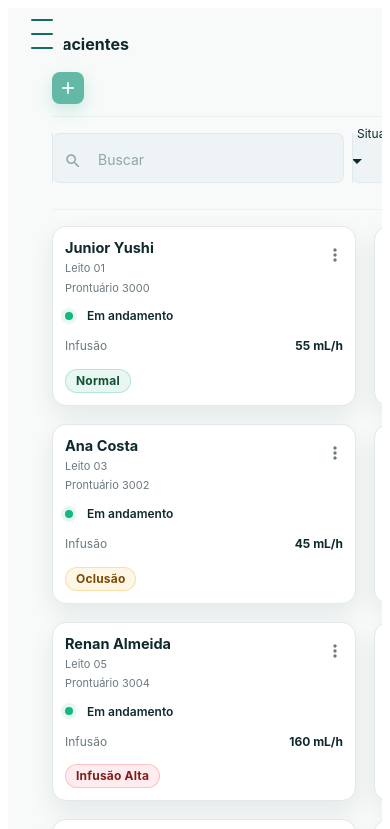
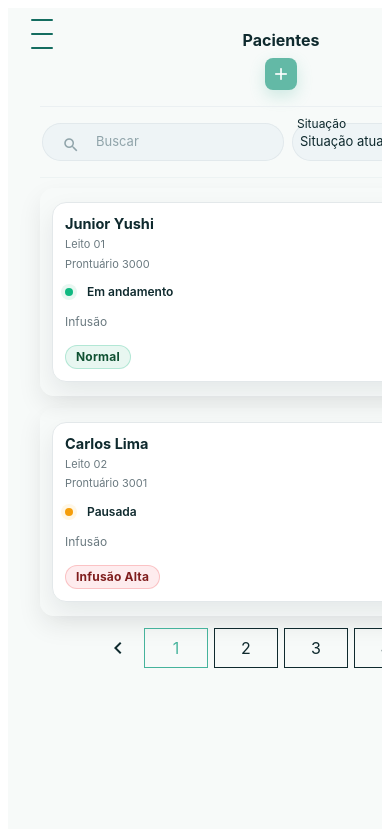
Before and after one commit to lKauanF/Drop-Tracking-Frontend, an Angular app: page /pacientes in a window 390 px wide. Shown: the top 829 px of the page. Built offline with nearby package versions, Linux system fonts and the light colour scheme.

Commit message:
mobile
pagina pacientes

```diff
--- a/src/app/pages/pacientes/components/dialogs/adicionar-paciente.dialog.ts
+++ b/src/app/pages/pacientes/components/dialogs/adicionar-paciente.dialog.ts
@@ -19,33 +19,46 @@ import { PacientesService, Paciente } from '../../../../core/services/pacientes.
     MatButtonModule,
   ],
   template: `
+    <!-- Cabeçalho “grudado” -->
     <h2 mat-dialog-title class="dlg-title">Adicionar Paciente</h2>
 
+    <!-- Área rolável -->
     <mat-dialog-content class="dlg-content">
-      <form [formGroup]="form" (ngSubmit)="salvar()" class="dialog-form">
+      <form [formGroup]="form" (ngSubmit)="salvar()" class="dialog-form" novalidate>
 
         <mat-form-field appearance="outline" class="campo slim">
           <mat-label>Nome do Paciente*</mat-label>
-          <input matInput formControlName="nome" />
+          <input matInput formControlName="nome" autocomplete="name" />
         </mat-form-field>
 
         <div class="linha">
           <mat-form-field appearance="outline" class="campo slim">
             <mat-label>Prontuário*</mat-label>
-            <input matInput formControlName="prontuario" />
+            <input
+              matInput
+              formControlName="prontuario"
+              inputmode="numeric"
+              autocomplete="off"
+            />
           </mat-form-field>
 
           <mat-form-field appearance="outline" class="campo slim">
             <mat-label>Leito*</mat-label>
-            <input matInput formControlName="leito" />
+            <input
+              matInput
+              formControlName="leito"
+              inputmode="numeric"
+              autocomplete="off"
+            />
           </mat-form-field>
         </div>
 
         <mat-form-field appearance="outline" class="campo slim">
           <mat-label>ID da Bomba (opcional)</mat-label>
-          <input matInput formControlName="bomba_id" />
+          <input matInput formControlName="bomba_id" autocomplete="off" />
         </mat-form-field>
 
+        <!-- Rodapé “grudado” -->
         <div class="dlg-actions">
           <button mat-stroked-button type="button" class="btn-ghost" (click)="fechar()">Cancelar</button>
           <button mat-raised-button color="primary" class="btn-primary" type="submit" [disabled]="form.invalid || carregando">
@@ -56,21 +69,37 @@ import { PacientesService, Paciente } from '../../../../core/services/pacientes.
     </mat-dialog-content>
   `,
   styles: [`
-    /* dimensões gerais */
-    .dlg-title{ margin: 0; padding: 18px 22px 6px; font-weight: 700; font-size: 18px; color: #0f2a2e; }
+    :host{ display:block; }
+
+    /* ---------- layout base (desktop) ---------- */
+    .dlg-title{
+      margin: 0;
+      padding: 18px 22px 6px;
+      font-weight: 700;
+      font-size: 18px;
+      color: #0f2a2e;
+      position: sticky; top: 0; z-index: 2;
+      background: #fff; /* evita texto sobreposto quando rola */
+      border-bottom: 1px solid #eef2f4;
+    }
     .dlg-content{ padding: 8px 22px 16px; }
     .dialog-form{ display: grid; gap: 12px; width: min(560px, 92vw); }
 
-    /* grid 2 colunas para prontuário/leito */
     .linha{ display: grid; grid-template-columns: 1fr 1fr; gap: 12px; }
 
-    /* ações */
-    .dlg-actions{ display: flex; justify-content: flex-end; gap: 12px; margin-top: 6px; }
+    .dlg-actions{
+      position: sticky; bottom: 0; z-index: 2;
+      display: flex; justify-content: flex-end; gap: 12px;
+      padding: 12px 0 4px;
+      background: linear-gradient(180deg, rgba(255,255,255,.0), rgba(255,255,255,1) 40%);
+      border-top: 1px solid #eef2f4;
+      margin-top: 4px;
+    }
     .btn-ghost{ height: 40px; border-radius: 12px; }
     .btn-primary{ height: 40px; border-radius: 12px; }
 
-    /* ===== Material “pill” 44px (outline suave) ===== */
-    .campo.mat-mdc-form-field { width: 100%; }
+    /* ---------- material “pill” (44px) ---------- */
+    .campo.mat-mdc-form-field{ width: 100%; }
     .campo.slim .mat-mdc-text-field-wrapper{
       height: 44px;
       border-radius: 12px !important;
@@ -94,12 +123,46 @@ import { PacientesService, Paciente } from '../../../../core/services/pacientes.
     .campo.slim .mdc-text-field--focused .mdc-notched-outline__trailing,
     .campo.slim .mdc-text-field--focused .mdc-notched-outline__notch{
       border-color: #46b39c !important;
-      box-shadow: 0 0 0 3px #e6f6f2 inset; /* glow verdinho */
+      box-shadow: 0 0 0 3px #e6f6f2 inset;
     }
 
-    /* responsivo */
-    @media (max-width: 560px){
-      .linha{ grid-template-columns: 1fr; }
+    /* ---------- MOBILE SHEET (≤ 480px) ---------- */
+    /* pega a classe do painel passada em panelClass: 'dlg--paciente' */
+    :host-context(.dlg--paciente) ::ng-deep .mat-mdc-dialog-surface{
+      /* desktop normal; substituído no mobile abaixo */
+      border-radius: 16px;
+    }
+
+    @media (max-width: 480px){
+      /* o painel do diálogo vira tela cheia */
+      :host-context(.dlg--paciente) ::ng-deep .mat-mdc-dialog-surface{
+        width: 100vw !important;
+        max-width: 100vw !important;
+        height: 100dvh !important;
+        max-height: 100dvh !important;
+        margin: 0 !important;
+        border-radius: 0 !important;
+      }
+
+      .dlg-title{
+        padding: 16px 16px 8px;
+        font-size: 16px;
+      }
+      .dlg-content{
+        padding: 8px 16px 12px;
+        /* garante que só o conteúdo role */
+        max-height: calc(100dvh - 56px); /* título ~56px */
+        overflow: auto;
+        -webkit-overflow-scrolling: touch;
+      }
+      .dialog-form{ width: 100%; gap: 12px; }
+      .linha{ grid-template-columns: 1fr; gap: 10px; }
+
+      .dlg-actions{
+        padding: 10px 0 6px;
+        gap: 10px;
+      }
+      .btn-ghost, .btn-primary{ height: 42px; }
     }
   `]
 })
@@ -107,6 +170,7 @@ export class AdicionarPacienteDialog {
   private fb = inject(FormBuilder);
   private ref = inject(MatDialogRef<AdicionarPacienteDialog>);
   private pacientesService = inject(PacientesService);
+
   carregando = false;
 
   form = this.fb.group({
@@ -116,29 +180,26 @@ export class AdicionarPacienteDialog {
     bomba_id: [''],
   });
 
-  fechar() { this.ref.close(null); }
+  fechar(){ this.ref.close(null); }
 
-  salvar() {
-  if (this.form.invalid) { this.form.markAllAsTouched(); return; }
+  salvar(){
+    if (this.form.invalid){ this.form.markAllAsTouched(); return; }
     this.carregando = true;
 
     const v = this.form.getRawValue();
-  // valores padrão mínimos para o card
     const payload = {
-    nome: v.nome!.trim(),
+      nome: (v.nome || '').trim(),
       prontuario: v.prontuario!,
       leito: v.leito!,
       bomba_id: v.bomba_id || '',
-    // padrões que o card depende
-    situacao: 'em_andamento',
+      situacao: 'em_andamento',   // valores padrão esperados no card
       alerta: 'normal',
       infusao_taxa: null,
     };
 
     this.pacientesService.criar(payload as any).subscribe({
-    next: (pac: Paciente) => this.ref.close(pac), // << devolve um Paciente completo
+      next: (pac: Paciente) => this.ref.close(pac),
       error: () => (this.carregando = false),
     });
   }
-
 }
--- a/src/app/pages/pacientes/pacientes.component.scss
+++ b/src/app/pages/pacientes/pacientes.component.scss
@@ -67,7 +67,7 @@
 :host ::ng-deep .mat-mdc-form-field-icon-prefix{
   display:inline-flex !important; align-items:center !important; height:100%;
 }
-:host ::ng-deep .mat-mdc-form-field-icon-prefix .mat-icon{ width:18px; height:18px; font-size:18px; }
+:host ::ng-deep .mat-mdc-form-field-icon-prefix .mat-icon{ width:18px; height:30px; font-size:18px; }
 
 /* ===== Grid de cards ===== */
 .grid{
@@ -88,7 +88,155 @@
 
 /* ===== Mobile ===== */
 
-@media (max-width:640px){
-  .filtros{ grid-template-columns: 1fr 36px minmax(140px,45%); column-gap:8px; }
-  .totais{ display:none; }
+/* =========================
+   MOBILE — Pacientes (≤ 680px)
+   Mantém desktop intacto
+========================= */
+@media (max-width: 680px){
+
+  /* container sem cortes e com respiro */
+  .conteudo{
+    max-width: 100%;
+    width: 100%;
+    padding: 12px 16px 18px;
+    box-sizing: border-box;
+  }
+
+  /* Topbar: título central + divisória, ações abaixo somem os totais */
+  .topbar{
+    display: grid;
+    grid-template-columns: 1fr;
+    grid-template-rows: auto auto;
+    justify-items: center;
+    align-items: center;
+    row-gap: 8px;
+    margin-bottom: 8px;
+  }
+  .title-row{
+    grid-column: 1 / -1;
+    grid-row: 1;
+    text-align: center;
+  }
+  .title{ margin: 0; font-size: 16px; font-weight: 700; }
+
+  /* linha centralizada sob o título (igual aos outros screens) */
+  .hairline{
+    height: 1px;
+    background: var(--line, #e9eff1);
+    max-width: 520px;
+    margin: 6px auto 10px;
+    opacity: .9;
+  }
+
+  /* Oculta “X resultados” no mobile para limpar a barra */
+  .meta-right, .totais{ display: none; }
+
+  /* Filtros em faixa rolável, compacta e sem corte lateral */
+  .filtros{
+    display: flex;
+    gap: 8px;
+    padding: 6px 2px 10px;
+    margin: 0;
+    overflow-x: auto;
+    -webkit-overflow-scrolling: touch;
+    scrollbar-width: none;
+  }
+  .filtros::-webkit-scrollbar{ display: none; }
+
+  /* cada campo vira um “chip” estreito */
+  .filtros .campo{ flex: 0 0 auto; min-width: 160px; }
+  .filtros .campo:first-child{ min-width: 200px; }    /* busca */
+  .btn-tune{ flex: 0 0 36px; }
+
+  /* material compact */
+  :host ::ng-deep .campo.slim .mat-mdc-text-field-wrapper{
+    height: 38px !important;
+    border-radius: 999px !important;
+    background: #eef4f6;
+    padding: 0 8px !important;
+    box-shadow: inset 0 0 0 1px #e2e9ec;
+  }
+  :host ::ng-deep .campo.slim .mdc-notched-outline__leading,
+  :host ::ng-deep .campo.slim .mdc-notched-outline__trailing,
+  :host ::ng-deep .campo.slim .mdc-notched-outline__notch{
+    border-color: transparent !important;
+  }
+  :host ::ng-deep .campo.slim .mat-mdc-form-field-infix{ padding: 6px 0 !important; }
+  :host ::ng-deep .campo.slim .mdc-text-field__input,
+  :host ::ng-deep .campo.slim .mat-mdc-select-value{
+    font-size: 13px; line-height: 24px;
+  }
+  :host ::ng-deep .campo .mat-mdc-form-field-subscript-wrapper{ display: none !important; }
+
+  /* Grid de cards: 1 por linha, com respiro agradável */
+  .grid{
+    grid-template-columns: 1fr !important;
+    gap: 12px !important;
+    margin-top: 8px;
+  }
+
+  /* Ajustes gentis do card (nomes podem variar; usa seletores seguros) */
+  .grid > *{
+    border-radius: 14px;
+    box-shadow: var(--shadow);
+    padding: 14px 12px;
+  }
+  /* cabeçalho do card (nome + menu) mais “arejado” */
+  .grid > * .cabecalho,
+  .grid > * [class*="header"],
+  .grid > * [class*="titulo"]{
+    display: flex; align-items: center; justify-content: space-between;
+    gap: 8px; margin-bottom: 8px;
+  }
+  /* linha de meta (leito/prontuário) em duas colunas fluidas */
+  .grid > * .meta,
+  .grid > * [class*="info"]{
+    display: grid; grid-template-columns: 1fr 1fr; gap: 6px 10px;
+    font-size: 13px;
+  }
+  /* status/alarme/infusão em linha única, quebra quando precisa */
+  .grid > * .status,
+  .grid > * [class*="alarme"],
+  .grid > * [class*="infus"]{
+    display: flex; flex-wrap: wrap; gap: 8px 10px; margin-top: 6px;
+    align-items: center;
+  }
+  /* “chips” de estado um pouco menores */
+  .grid .tag, .grid [class*="chip"]{
+    font-size: 12px; padding: 4px 10px; border-radius: 999px;
+  }
+
+  /* Paginação compacta */
+  .paginacao{ gap: 6px; margin: 12px auto 6px; }
+  .paginacao button.mat-mdc-stroked-button{
+    min-width: 32px; height: 32px; padding: 0 8px; border-radius: 8px;
+  }
+
+  /* CENTRALIZAR O "+" NO MOBILE (≤ 680px) */
+@media (max-width: 680px){
+  .topbar{
+    grid-template-columns: 1fr;        /* uma coluna */
+    grid-template-rows: auto auto;     /* 1: título | 2: botão */
+    justify-items: center;
+  }
+
+  .title-row{
+    grid-column: 1 / -1;
+    display: grid;
+    justify-items: center;              /* centraliza conteúdo dentro do bloco */
+    align-content: start;
+    row-gap: 10px;
+    width: 100%;
+    text-align: center;
+  }
+
+  .btn-plus{
+    grid-row: 2;
+    justify-self: center;               /* garante o centro */
+    margin: 0;                          /* zera qualquer deslocamento */
+  }
 }
+
+
+
+}
--- a/src/app/pages/pacientes/pacientes.component.ts
+++ b/src/app/pages/pacientes/pacientes.component.ts
@@ -1,4 +1,4 @@
-import { Component, OnInit, inject, signal, computed } from '@angular/core';
+import { Component, OnInit, OnDestroy, inject, signal, computed } from '@angular/core';
 import { CommonModule } from '@angular/common';
 import { RouterLink } from '@angular/router';
 import { FormBuilder, ReactiveFormsModule } from '@angular/forms';
@@ -9,12 +9,12 @@ import { MatInputModule } from '@angular/material/input';
 import { MatSelectModule } from '@angular/material/select';
 import { MatDialog, MatDialogModule } from '@angular/material/dialog';
 import { MatSnackBar, MatSnackBarModule } from '@angular/material/snack-bar';
-
+import { fromEvent, Subscription } from 'rxjs';
+import { debounceTime } from 'rxjs/operators';
 
 import { PacientesService, Paciente, SituacaoInfusao } from '../../core/services/pacientes.service';
 import { CartaoPacienteComponent } from './components/cartao-paciente/cartao-paciente.component';
 import { AdicionarPacienteDialog } from './components/dialogs/adicionar-paciente.dialog';
-
 
 @Component({
   selector: 'app-pacientes',
@@ -22,6 +22,7 @@ import { AdicionarPacienteDialog } from './components/dialogs/adicionar-paciente
   imports: [
     CommonModule,
     ReactiveFormsModule,
+    RouterLink,
     MatIconModule,
     MatButtonModule,
     MatFormFieldModule,
@@ -30,12 +31,11 @@ import { AdicionarPacienteDialog } from './components/dialogs/adicionar-paciente
     MatDialogModule,
     MatSnackBarModule,
     CartaoPacienteComponent,
-
   ],
   templateUrl: './pacientes.component.html',
   styleUrls: ['./pacientes.component.scss'],
 })
-export class PacientesComponent implements OnInit {
+export class PacientesComponent implements OnInit, OnDestroy {
   private fb = inject(FormBuilder);
   private pacientesService = inject(PacientesService);
   private dialog = inject(MatDialog);
@@ -44,75 +44,88 @@ export class PacientesComponent implements OnInit {
   // Estado
   carregando = signal(false);
   paginaAtual = signal(1);
-  tamanhoPagina = 12;
+  tamanhoPagina = 12; // será ajustado dinamicamente no ngOnInit()
   total = signal(0);
   pacientes = signal<Paciente[]>([]);
 
+  // Sub para resize/orientation (para atualizar o tamanho de página quando mudar a largura)
+  private subResize?: Subscription;
+
+  // Filtros
   filtros = this.fb.group({
     busca: [''],
     situacao: ['' as '' | SituacaoInfusao],
   });
 
+  // Paginação
   paginas = computed(() => {
-    const count = this.total();
-    const pages = Math.max(1, Math.ceil(count / this.tamanhoPagina));
+    const pages = Math.max(1, Math.ceil(this.total() / this.tamanhoPagina));
     return Array.from({ length: pages }, (_, i) => i + 1);
   });
 
-onEditar(p: Paciente) {
-  const ref = this.dialog.open(AdicionarPacienteDialog, {
-    data: p,
-    disableClose: true,
-    panelClass: 'dlg--paciente',
-    backdropClass: 'backdrop--blur',
-    autoFocus: false,
-  });
+  // ========= Helpers =========
 
-  ref.afterClosed().subscribe((editado: Paciente | null) => {
-    if (!editado) return;
-    this.pacientes.update(list => list.map(x => x.id === editado.id ? editado : x));
-    this.snackbar.open('Paciente atualizado!', undefined, { duration: 2000 });
-    this.carregar(); // garante sincronismo com o backend
-  });
+  /** Considera mobile quando largura ≤ 680px */
+  private ehMobile(): boolean {
+    return typeof window !== 'undefined' && window.matchMedia('(max-width: 680px)').matches;
   }
 
-onRemover(p: Paciente) {
-  if (!confirm(`Remover paciente “${p.nome}”?`)) return;
-
-  const anterior = this.pacientes();
-  this.pacientes.update(list => list.filter(x => x.id !== p.id));
-  this.total.update(t => Math.max(0, t - 1));
-
-  this.pacientesService.remover(p.id).subscribe({
-    next: () => this.snackbar.open('Paciente removido!', undefined, { duration: 1800 }),
-    error: () => {
-      this.pacientes.set(anterior);
-      this.total.update(t => t + 1);
-      this.snackbar.open('Falha ao remover. Tente novamente.', undefined, { duration: 2200 });
+  /** Ajusta o tamanho da página (2 no mobile, 12 no desktop) e recarrega se tiver mudado */
+  private ajustarTamanhoPaginaConformeTela(): void {
+    const novoTam = this.ehMobile() ? 2 : 12; // ← aqui está a regra pedida
+    if (novoTam !== this.tamanhoPagina) {
+      this.tamanhoPagina = novoTam;
+      // ao mudar o tamanho da página, volte para a 1ª página e recarregue
+      this.paginaAtual.set(1);
+      this.carregar();
     }
-  });
   }
 
+  // ========= Ciclo de vida =========
+
   ngOnInit() {
-  // DEV: preencher cards de exemplo
+    // Define tamanho de página inicial conforme a largura atual
+    this.tamanhoPagina = this.ehMobile() ? 2 : 12;
+
+    // Opcional: seed de desenvolvimento
     (this.pacientesService as any).seed?.(8);
 
+    // Carrega inicial
     this.carregar();
+
+    // Reage a filtros
     this.filtros.valueChanges.subscribe(() => {
       this.paginaAtual.set(1);
       this.carregar();
     });
+
+    // Ouve resize/orientation para reavaliar o tamanho da página (debounce p/ não dar rajada de requisições)
+    if (typeof window !== 'undefined') {
+      this.subResize = fromEvent(window, 'resize')
+        .pipe(debounceTime(200))
+        .subscribe(() => this.ajustarTamanhoPaginaConformeTela());
+
+      // alguns navegadores não disparam 'resize' no rotate — mas a maioria sim; manter apenas resize é suficiente
     }
+  }
+
+  ngOnDestroy(): void {
+    this.subResize?.unsubscribe();
+  }
+
+  // ========= Ações =========
 
   carregar() {
     this.carregando.set(true);
     const { busca, situacao } = this.filtros.getRawValue();
-    this.pacientesService.listar({
+    this.pacientesService
+      .listar({
         pagina: this.paginaAtual(),
         tamanho: this.tamanhoPagina,
         busca: busca ?? '',
         situacao: (situacao ?? '') as any,
-    }).subscribe({
+      })
+      .subscribe({
         next: (p) => {
           this.total.set(p.count);
           this.pacientes.set(p.results);
@@ -122,9 +135,17 @@ onRemover(p: Paciente) {
           this.total.set(0);
           this.pacientes.set([]);
           this.carregando.set(false);
-      }
+        },
       });
   }
+
+  irPara = (pagina: number) => {
+    const total = this.paginas().length;
+    const alvo = Math.max(1, Math.min(total, pagina));
+    if (alvo === this.paginaAtual()) return;
+    this.paginaAtual.set(alvo);
+    this.carregar();
+  };
 
   abrirDialogAdicionar() {
     const ref = this.dialog.open(AdicionarPacienteDialog, {
@@ -140,20 +161,46 @@ onRemover(p: Paciente) {
       const padrao: Partial<Paciente> = { situacao: 'em_andamento', alerta: 'normal' };
       const novo = { ...padrao, ...pac } as Paciente;
 
-      this.paginaAtual.set(1);                // garante que você verá o novo
-      this.pacientes.update(list => [novo, ...list]);
-      this.total.update(t => t + 1);
+      this.paginaAtual.set(1);
+      this.pacientes.update((list) => [novo, ...list]);
+      this.total.update((t) => t + 1);
       this.snackbar.open('Paciente adicionado!', undefined, { duration: 2000 });
 
-      this.carregar();                        // sincroniza com o backend
+      this.carregar();
     });
   }
 
-  public irPara = (pagina: number) => {
-    const total = this.paginas().length;
-    const alvo = Math.max(1, Math.min(total, pagina));
-    if (alvo === this.paginaAtual()) return;
-    this.paginaAtual.set(alvo);
+  onEditar(p: Paciente) {
+    const ref = this.dialog.open(AdicionarPacienteDialog, {
+      data: p,
+      disableClose: true,
+      panelClass: 'dlg--paciente',
+      backdropClass: 'backdrop--blur',
+      autoFocus: false,
+    });
+
+    ref.afterClosed().subscribe((editado: Paciente | null) => {
+      if (!editado) return;
+      this.pacientes.update((list) => list.map((x) => (x.id === editado.id ? editado : x)));
+      this.snackbar.open('Paciente atualizado!', undefined, { duration: 2000 });
       this.carregar();
-  };
+    });
   }
+
+  onRemover(p: Paciente) {
+    if (!confirm(`Remover paciente “${p.nome}”?`)) return;
+
+    const anterior = this.pacientes();
+    this.pacientes.update((list) => list.filter((x) => x.id !== p.id));
+    this.total.update((t) => Math.max(0, t - 1));
+
+    this.pacientesService.remover(p.id).subscribe({
+      next: () => this.snackbar.open('Paciente removido!', undefined, { duration: 1800 }),
+      error: () => {
+        this.pacientes.set(anterior);
+        this.total.update((t) => t + 1);
+        this.snackbar.open('Falha ao remover. Tente novamente.', undefined, { duration: 2200 });
+      },
+    });
+  }
+}
--- a/src/app/pages/registros/registros.component.scss
+++ b/src/app/pages/registros/registros.component.scss
@@ -190,4 +190,12 @@ tbody tr:hover td{ background:#f7fbfa; }
     margin: 6px 0 10px;
   }
 }
+@media (min-width: 641px) and (max-width: 1024px){
+/* Título sozinho na primeira linha, centralizado */
+  .topbar .title-row{
+    grid-column: 1 / -1;
+    text-align: center;
+  }
+  .topbar .title{ margin: 0; font-size: 16px; font-weight: 700; }
 }
+}
```
Lines whose indentation alone changed are shown as unchanged.
